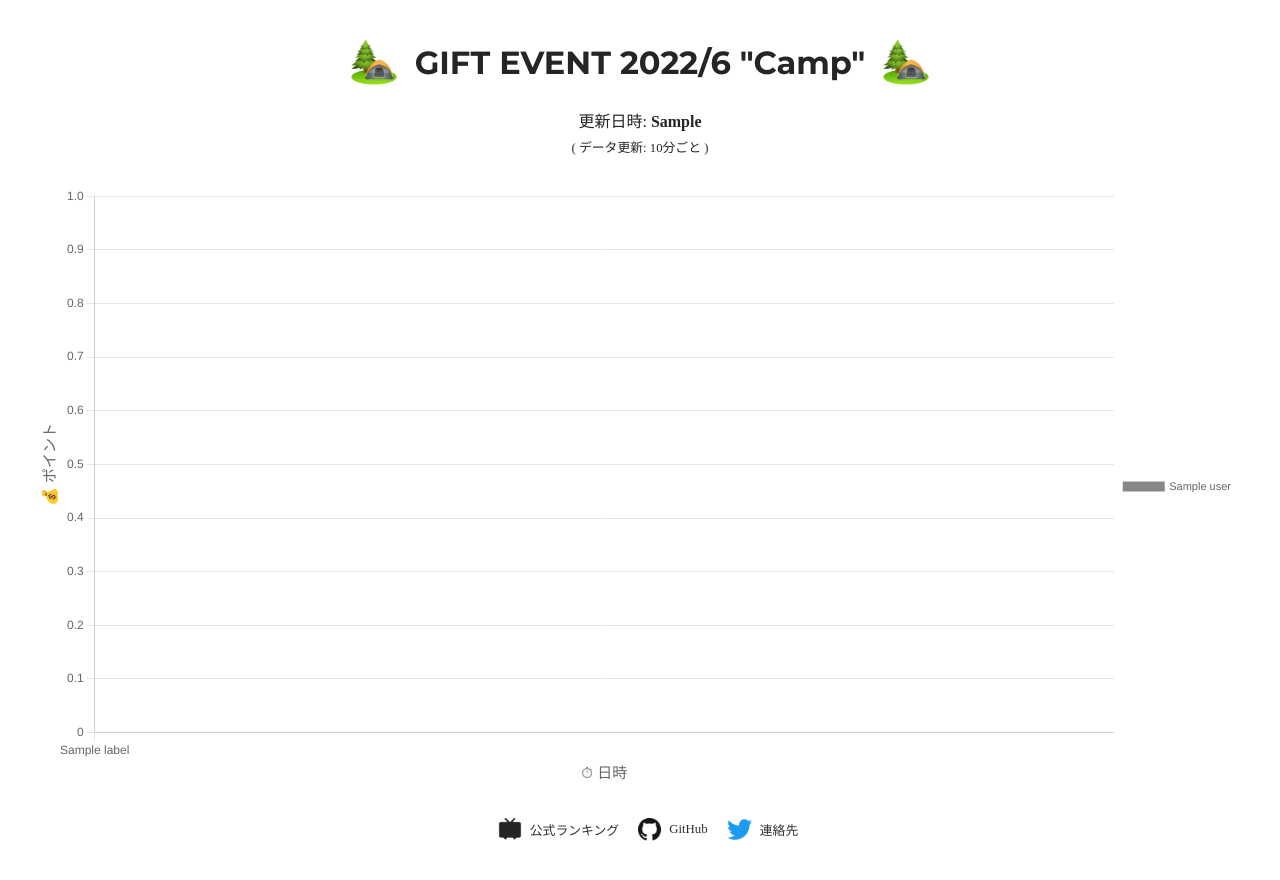
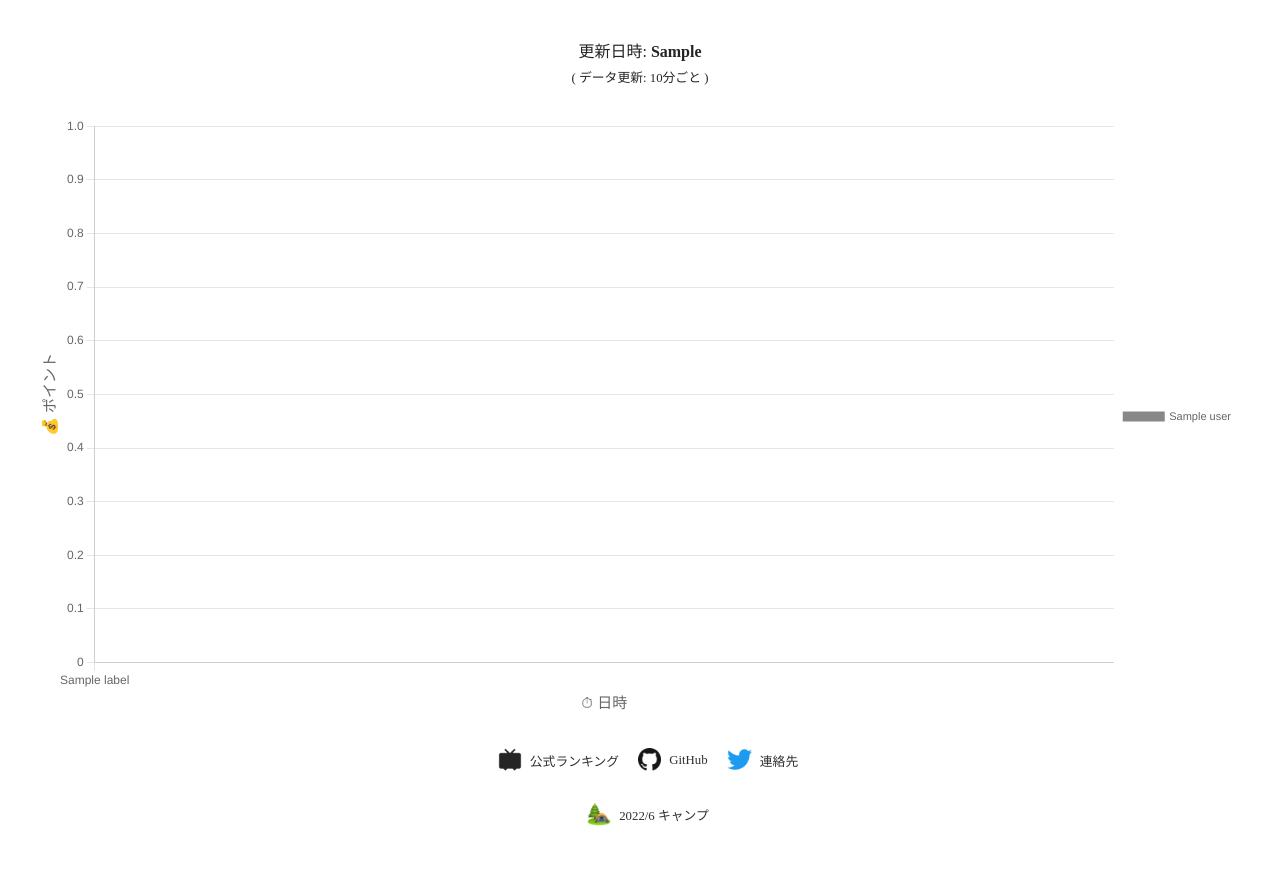
Before and after one commit to honishi/nico-gift-event-graph, a Flask app: template web/templates/index.html in a window 1280 px wide. After the commit the page ends 826 px from the top, so only its background shows below. Run offline with Flask 2, Linux system fonts and the light colour scheme; the template is opened without the code that fills it: most values are stand-ins (such as "Sample title", 1, 10 or a date in 2020); some libraries are stand-ins or nearby versions.

Commit message:
update html template

```diff
--- a/web/main.py
+++ b/web/main.py
@@ -58,14 +58,16 @@ class RankUser:
 
 
 class RankingData:
+    event_id: str
     labels: List[str]
     top_users: List[RankUser]
     data_as_of: str
     generated_at: datetime
     gtm_container_id: str
 
-    def __init__(self, labels: List[str], top_users: List[RankUser], data_as_of: str, generated_at: datetime,
-                 gtm_container_id: str):
+    def __init__(self, event_id: str, labels: List[str], top_users: List[RankUser], data_as_of: str,
+                 generated_at: datetime, gtm_container_id: str):
+        self.event_id = event_id
         self.labels = labels
         self.top_users = top_users
         self.data_as_of = data_as_of
@@ -141,7 +143,13 @@ def make_ranking_data(setting: EventSetting) -> Optional[RankingData]:
         )
         users.append(user)
     data_as_of = datetime.fromtimestamp(latest_timestamp).strftime('%Y/%-m/%-d %-H:%M:%S')
-    return RankingData(x_labels, users, data_as_of, datetime.now(), setting.gtm_container_id)
+    return RankingData(
+        setting.gift_event_id,
+        x_labels,
+        users,
+        data_as_of,
+        datetime.now(),
+        setting.gtm_container_id)
 
 
 def query_timestamps(cursor, setting: EventSetting) -> List[int]:
--- a/web/templates/index.html
+++ b/web/templates/index.html
@@ -23,9 +23,11 @@ height="0" width="0" style="display:none;visibility:hidden"></iframe></noscript>
 <!-- End Google Tag Manager (noscript) @formatter:on -->
 <div class="title_section">
     <h1>
-        <img src="./static/images/camp.png" width="48">
-        <span>GIFT EVENT 2022/6 "Camp"</span>
-        <img src="./static/images/camp.png" width="48">
+        {% if data.event_id == '202206_camp' %}
+            <img src="./static/images/202206_camp.png" width="48">
+            <span>GIFT EVENT 2022/6 "Camp"</span>
+            <img src="./static/images/202206_camp.png" width="48">
+        {% endif %}
     </h1>
 </div>
 <div class="data_as_of_section">
@@ -115,5 +117,9 @@ height="0" width="0" style="display:none;visibility:hidden"></iframe></noscript>
     <a href="https://twitter.com/d3d7x" target="_blank">
         <img src="./static/images/logo_twitter.png" width="25"><span>連絡先</span></a>
 </div>
+<div class="footer_section">
+    <a href="./202206_camp">
+        <img src="./static/images/202206_camp.png" width="24"><span>2022/6 キャンプ</span></a>
+</div>
 </body>
 </html>
```
Also changed, not shown: web/static/images/202206_camp.png (renamed from web/static/images/camp.png).
